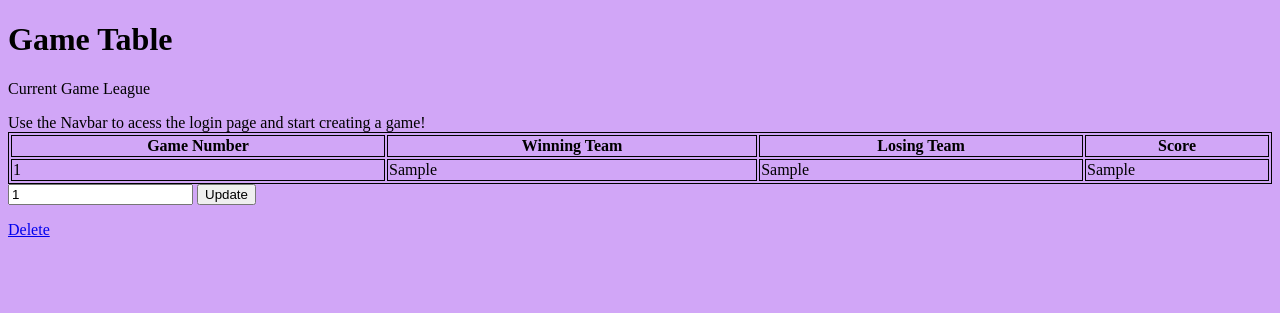
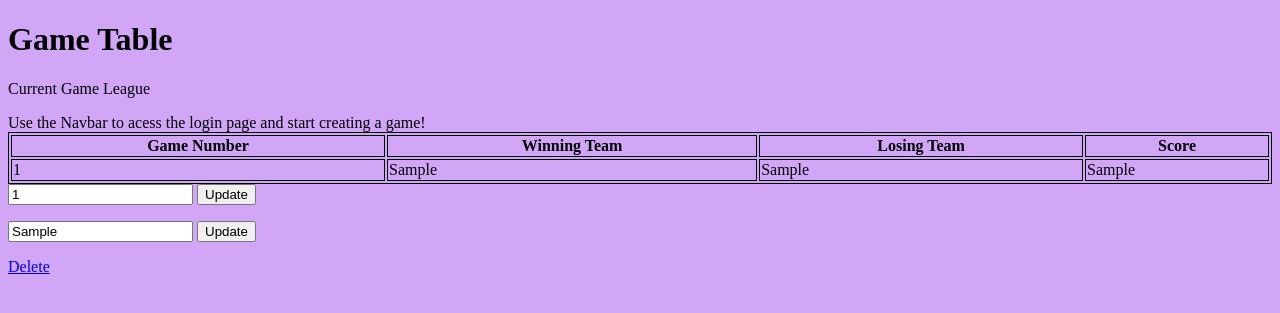
Before and after one commit to Fergus98/Individual-Project, a Flask app: template application/templates/showgames.html in a window 1280 px wide. Shown: the part 26-339 px from the top of the page. Run offline with Flask 2, Linux system fonts and the light colour scheme; the template is opened without the code that fills it: values that come from a table or form of the project are taken from there, others are empty; tables that the repository leaves empty hold one stand-in row (values such as "Sample post").

Commit message:
Update showgames.html

```diff
--- a/application/templates/showgames.html
+++ b/application/templates/showgames.html
@@ -33,6 +33,12 @@
     		<input type="text" value="{{game.game_no}}" name="newgame">
     		<input type="submit" value="Update">
   		</form>
+
+		<form method="POST" action="/game/update">
+    		<input type="hidden" value="{{lose.losing_team}}" name="oldlose">
+    		<input type="text" value="{{lose.losing_team}}" name="newlose">
+    		<input type="submit" value="Update">
+  		</form>
 		<a href="{{ url_for('deleteGame', toDelete = game.game_no) }}">Delete</a>
 	</div>
     {% endfor %}
```
